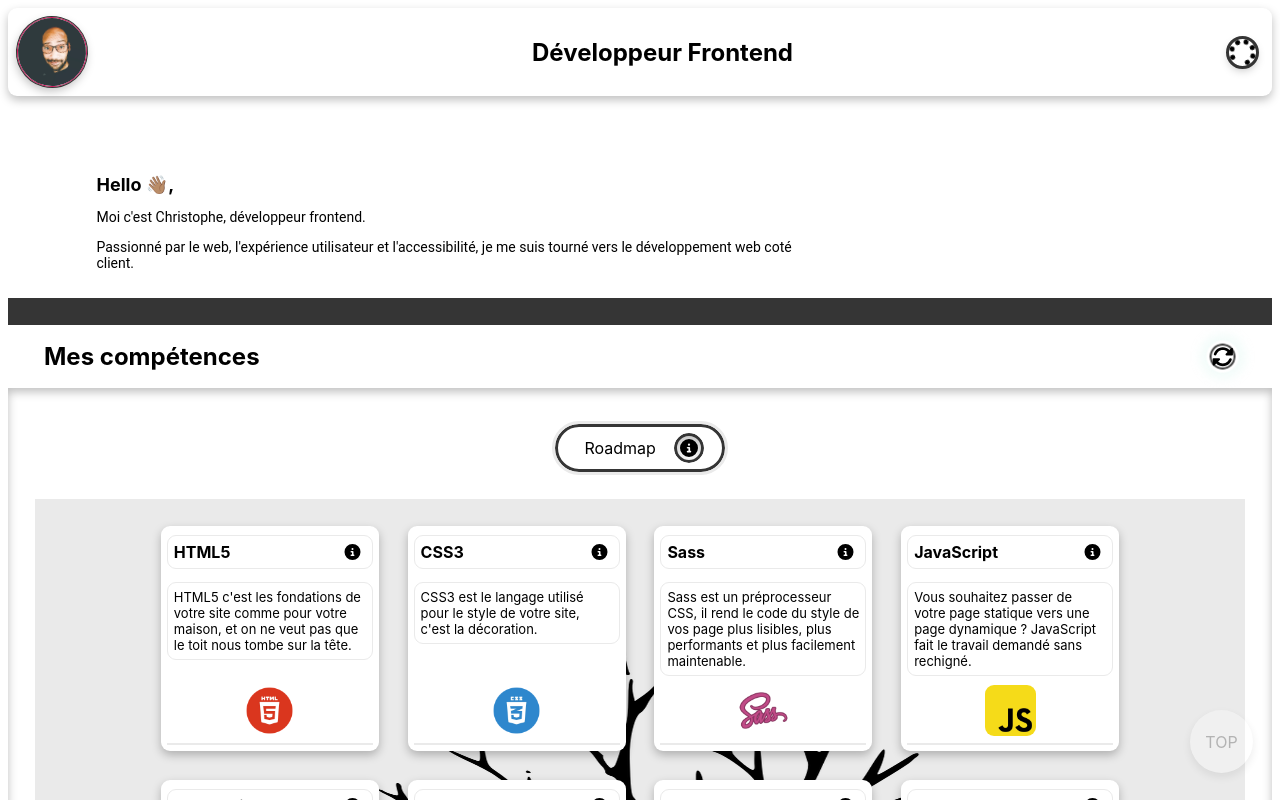
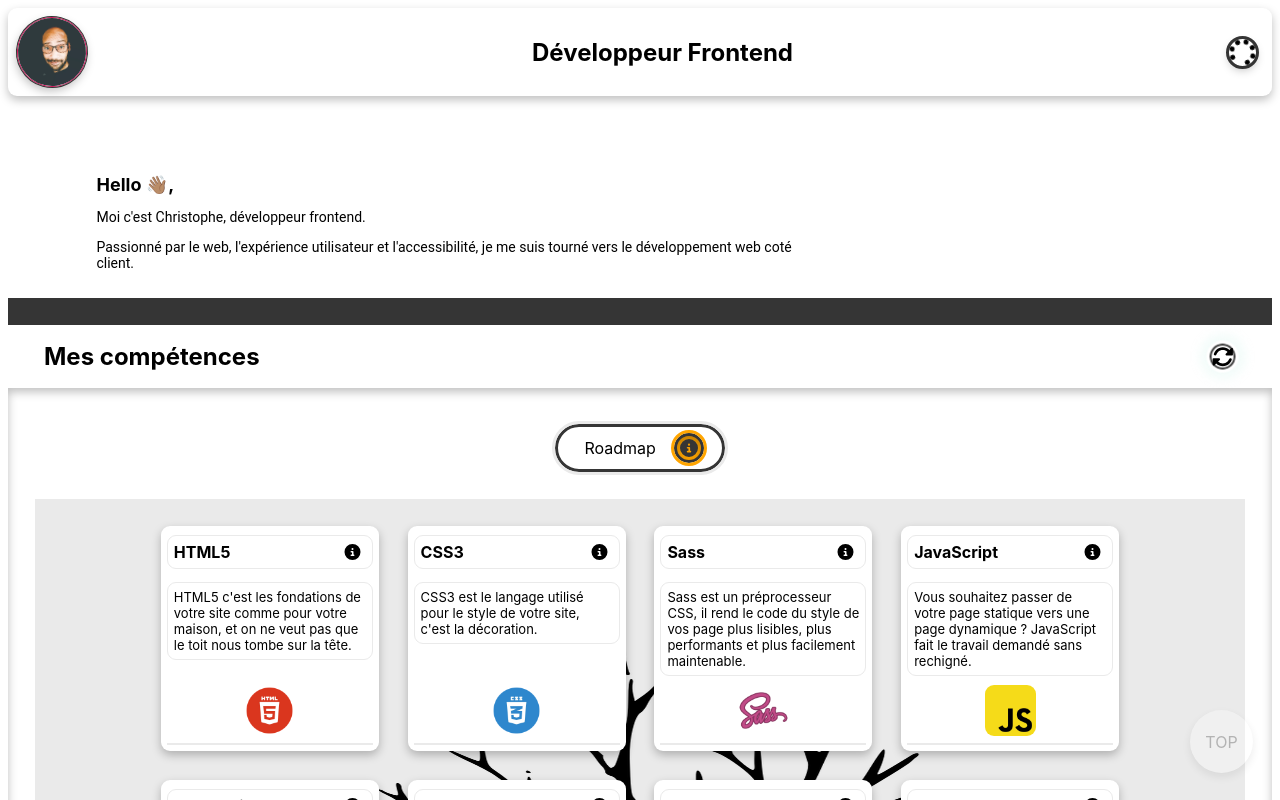
Before and after one commit to Lo0p6TheTardigrade/mon-portfolio, a React (Create React App) app: page / in a window 1280 px wide. In both pictures the pointer is over the element 689 px from the left and 447 px from the top of the page. Shown: the top 800 px of the page. Built offline with nearby package versions, Linux system fonts and the light colour scheme.

Commit message:
Update roadmap switch button on hover

```diff
--- a/src/scss/index.scss
+++ b/src/scss/index.scss
@@ -2,7 +2,7 @@
 * {
   @include font-family_SF-Pro;
   box-sizing: border-box;
-  transition: 0.18s ease-in-out 0.18s;
+  // transition: 0.6s ease-in-out 0.6s;
 }
 .title-container {
   margin: 9px 27px 27px 27px;
@@ -29,9 +29,16 @@
       border-radius: 18px;
       box-shadow: map-get($box-shadow, shadow__card) inset;
       @include width-height(30px, 30px);
+      cursor: pointer;
+      &:hover {
+        outline: solid 3px orange;
+        background-color: orange;
+        .roadmap-icon-trigger {
+          color: map-get($color-map, grey__dark);
+        }
+      }
       .roadmap-icon-trigger {
         @include width-height(24px, 18px);
-        cursor: pointer;
       }
     }
   }
```
